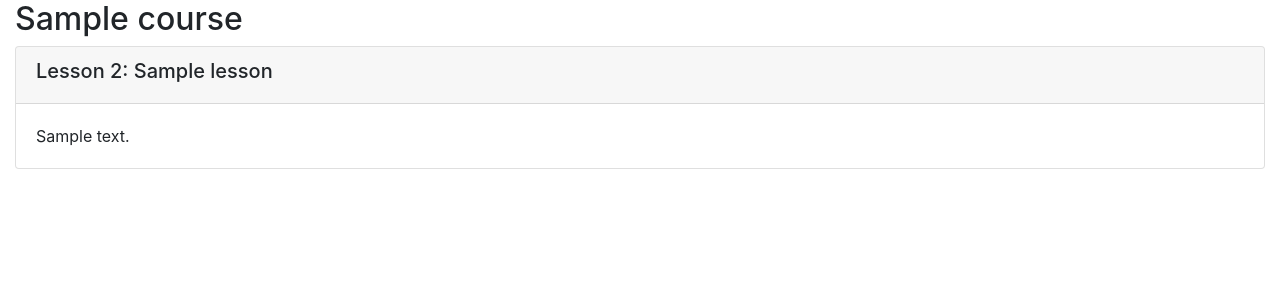
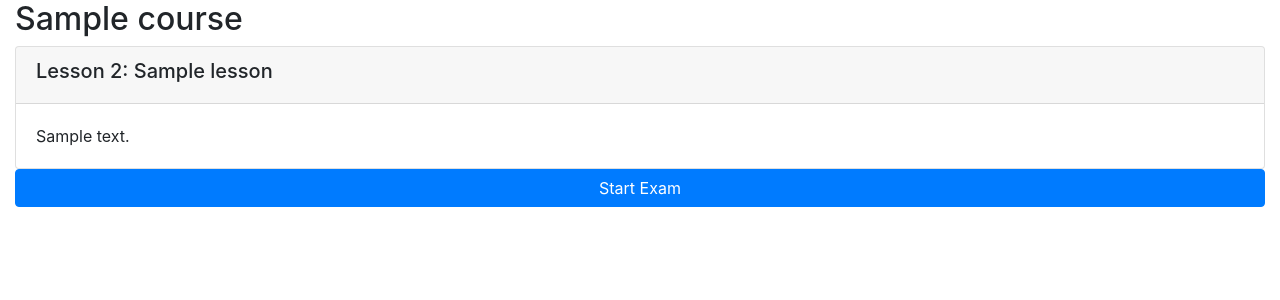
Before and after one commit to watarukanda/final_template, a Django app: page /onlinecourse/1/ in a window 1280 px wide. Shown: the part 56-356 px from the top of the page. Run offline with Django 3.2, Linux system fonts and the light colour scheme; a user stored in the database is signed in; tables that the repository leaves empty hold one stand-in row (values such as "Sample post"); some libraries are stand-ins or nearby versions.

Commit message:
update html

```diff
--- a/onlinecourse/templates/onlinecourse/course_detail_bootstrap.html
+++ b/onlinecourse/templates/onlinecourse/course_detail_bootstrap.html
@@ -45,7 +45,9 @@
             <div class="card-columns-vertical">
                 {% for lesson in course.lesson_set.all %}
                     <div class="card mt-1">
-                        <div class="card-header"><h5>Lesson {{lesson.order|add:1}}: {{lesson.title}}</h5></div>
+                        <div class="card-header">
+                            <h5>Lesson {{lesson.order|add:1}}: {{lesson.title}}</h5>
+                        </div>
                         <div class="card-body">{{lesson.content}}</div>
                     </div>
                 {% endfor %}
@@ -62,6 +64,13 @@
                 </div>
 
             -->
+            {% if user.is_authenticated %}
+            <p>
+                <button class="btn btn-primary btn-block" type="button" data-toggle="collapse" data-target="#exam"
+                    aria-expanded="false" aria-controls="exam">
+                    Start Exam
+                </button>
+            </p>
 
             <!-- <HINT> If user is authenticated, show course exam with a list of question -->
 
@@ -75,14 +84,17 @@
             <input type="check" name="choice_{{choice.id}}" id="{{choice.id}}" ...>
             -->
 
-            <!-- A choice submission form example
+            <!-- A choice submission form example -->
+            <div id="exam" class="collapse">
                 <form id="questionform" action="point to a submit view" method="post">
-                        ... for each question in the course ...
+                    {% for question in course.question_set.all %}
                     <div class="card mt-1">
-                            <div class="card-header"><h5>{{ question.question_text}}</h5></div>
+                        <div class="card-header">
+                            <h5>{{ question.question_text}}</h5>
+                        </div>
                         {% csrf_token %}
                         <div class="form-group">
-                               ... for each choice in the question ...
+                            {% for choice in question.choice_set.all %}
                              <div class="form-check">
                                 <label class="form-check-label">
                                     <input type="checkbox" name="choice_{{choice.id}}"
@@ -90,10 +102,14 @@
                                                value="{{choice.id}}">{{ choice.choice_text }}
                                 </label>
                             </div>
+                            {% endfor %}
                         </div>
                     </div>
+                    {% endfor %}
                     <input class="btn btn-success btn-block" type="submit" value="Submit">
-            </form> -->
+                </form>
+            </div>
+            {% endif %}
 
             <!--Check here to see more details Bootstrap checkbox
              https://www.w3schools.com/bootstrap4/bootstrap_forms_inputs.asp-->
```
Lines whose indentation alone changed are shown as unchanged.
